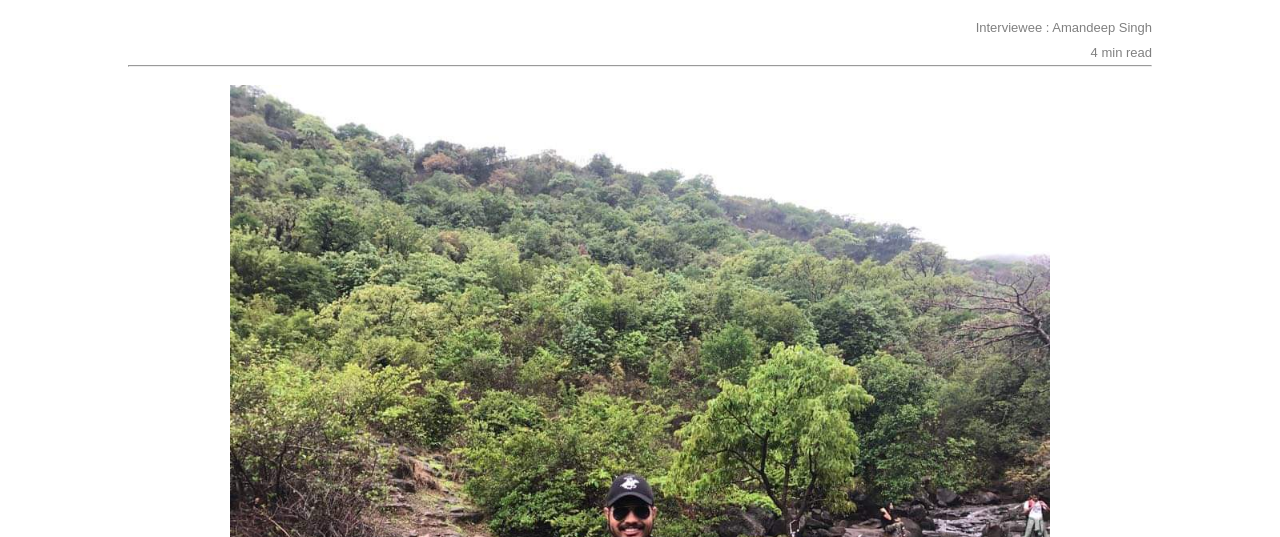
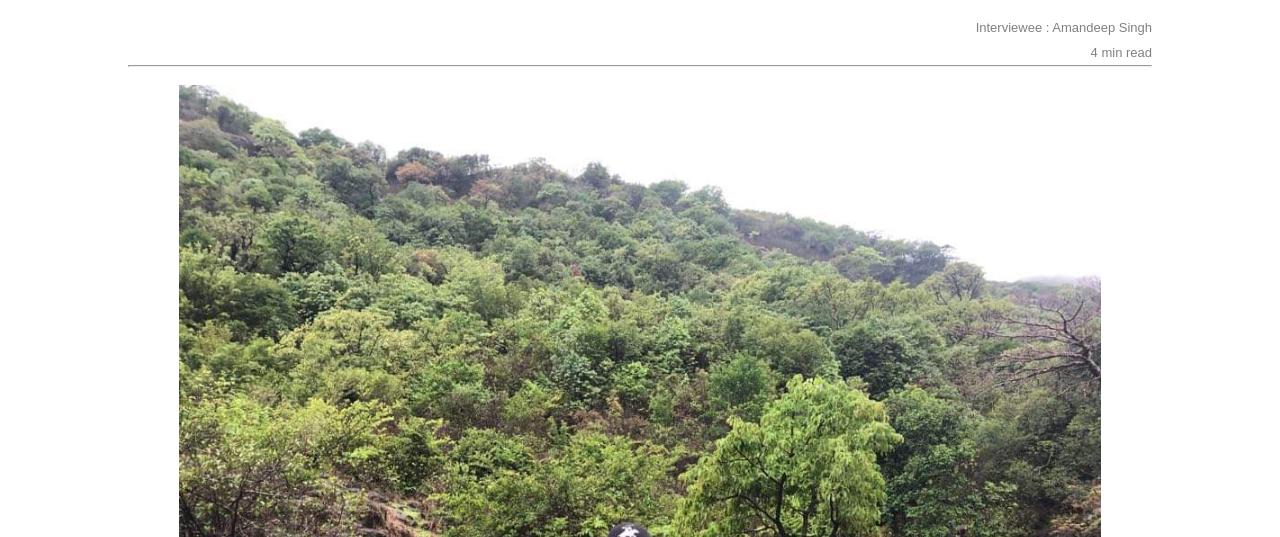
Before and after one commit to aglesemsepadhunga/foresight, a plain HTML site: page amandeepsingh.html in a window 1280 px wide. Shown: the part 263-800 px from the top of the page. Drawn offline with Linux system fonts and the light colour scheme.

Commit message:
first interview addedd

```diff
--- a/amandeepsingh.html
+++ b/amandeepsingh.html
@@ -35,7 +35,7 @@
       <!-- ################################################# -->
       <!-- =======Banner image can be changed from here===== -->
       <div id="banner">
-      <img src="img/received_2529881947246594.jpeg" width="80%">
+      <img src="img/received_2529881947246594.jpeg" width="90%">
       </div><hr>
       <!-- ################################################# -->
 
```
